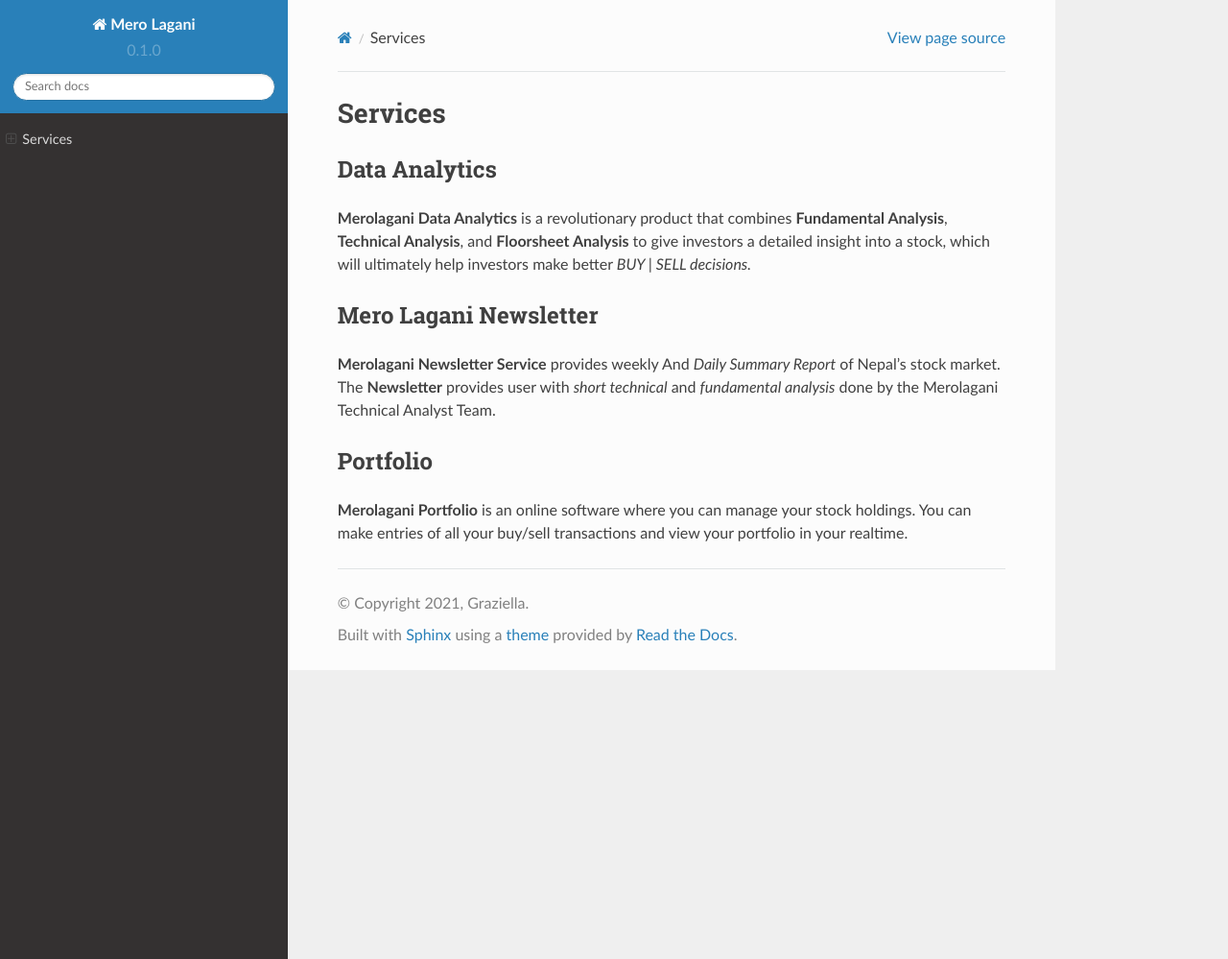
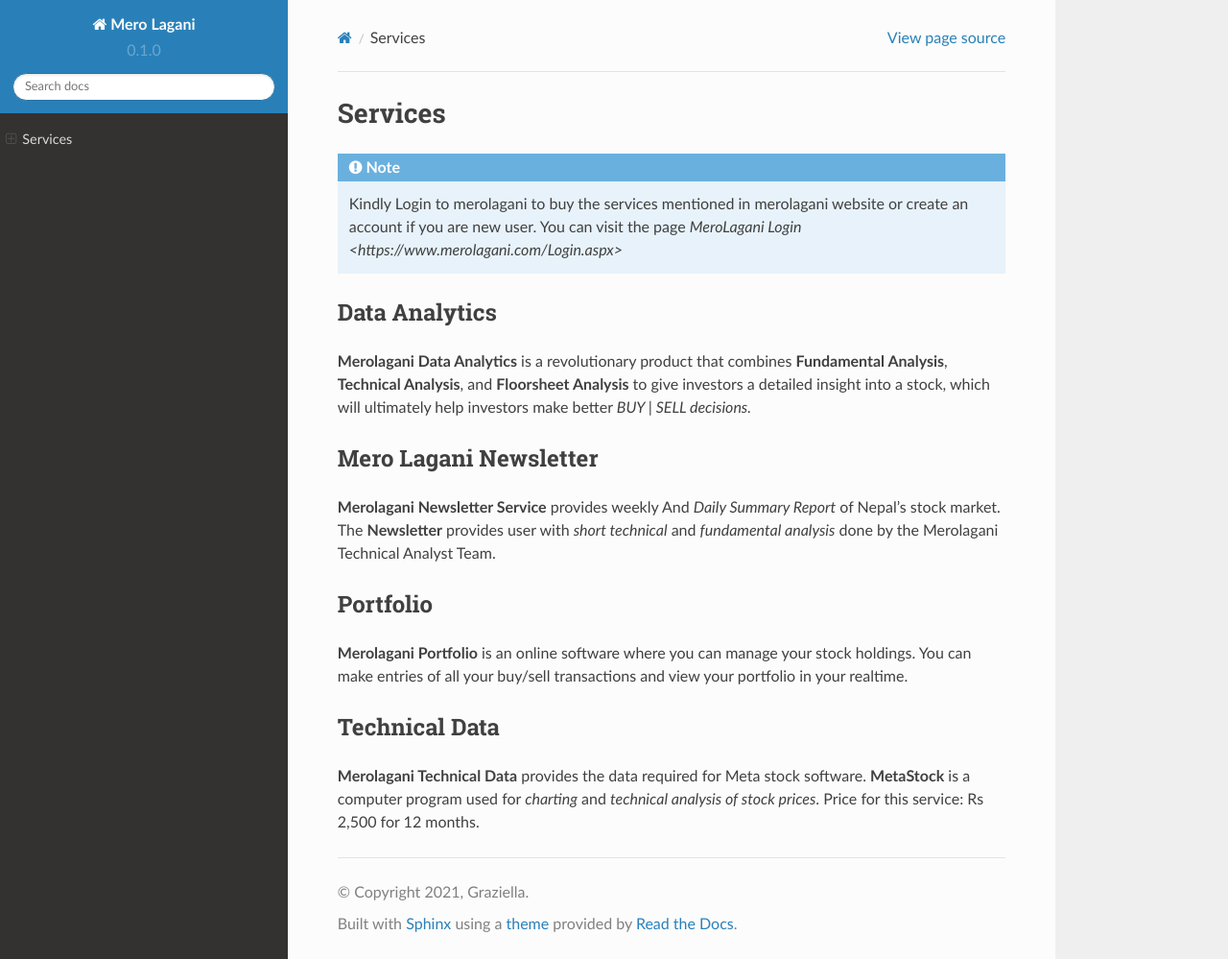
Before and after one commit to Aamosh12/Project, a Sphinx documentation site: the page built from docs/source/services.rst, in a window 1280 px wide and 999 px high. Shown: the whole window at 96% size. Built offline with Sphinx 7.4.7 and the Read the Docs theme 2.0.0, drawn with Linux system fonts in a browser that asks for light colours.

Commit message:
Added Notes in Services Section

```diff
--- a/docs/source/services.rst
+++ b/docs/source/services.rst
@@ -1,5 +1,10 @@
 Services
 ========
+
+.. note::
+    Kindly Login to merolagani to buy the services mentioned in merolagani website or
+    create an account if you are new user.
+    You can visit the page `MeroLagani Login <https://www.merolagani.com/Login.aspx>`
 
 Data Analytics
 --------------
@@ -19,3 +24,10 @@
 
 **Merolagani Portfolio** is an online software where you can manage your stock holdings.
 You can make entries of all your buy/sell transactions and view your portfolio in your realtime.
+
+Technical Data
+--------------
+
+**Merolagani Technical Data** provides the data required for Meta stock software.
+**MetaStock** is a computer program used for *charting* and *technical analysis of stock prices*.
+Price for this service: Rs 2,500 for 12 months.
```
